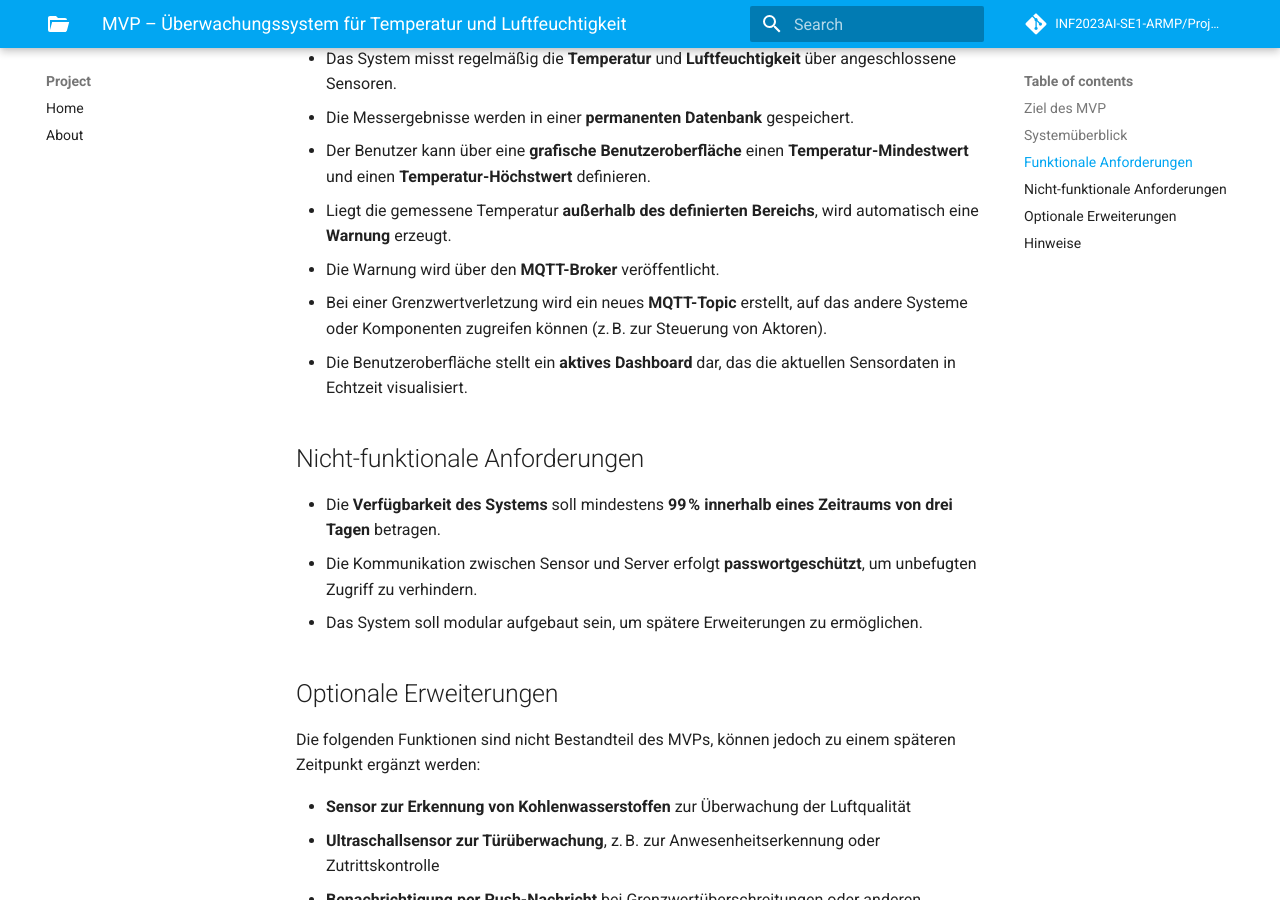
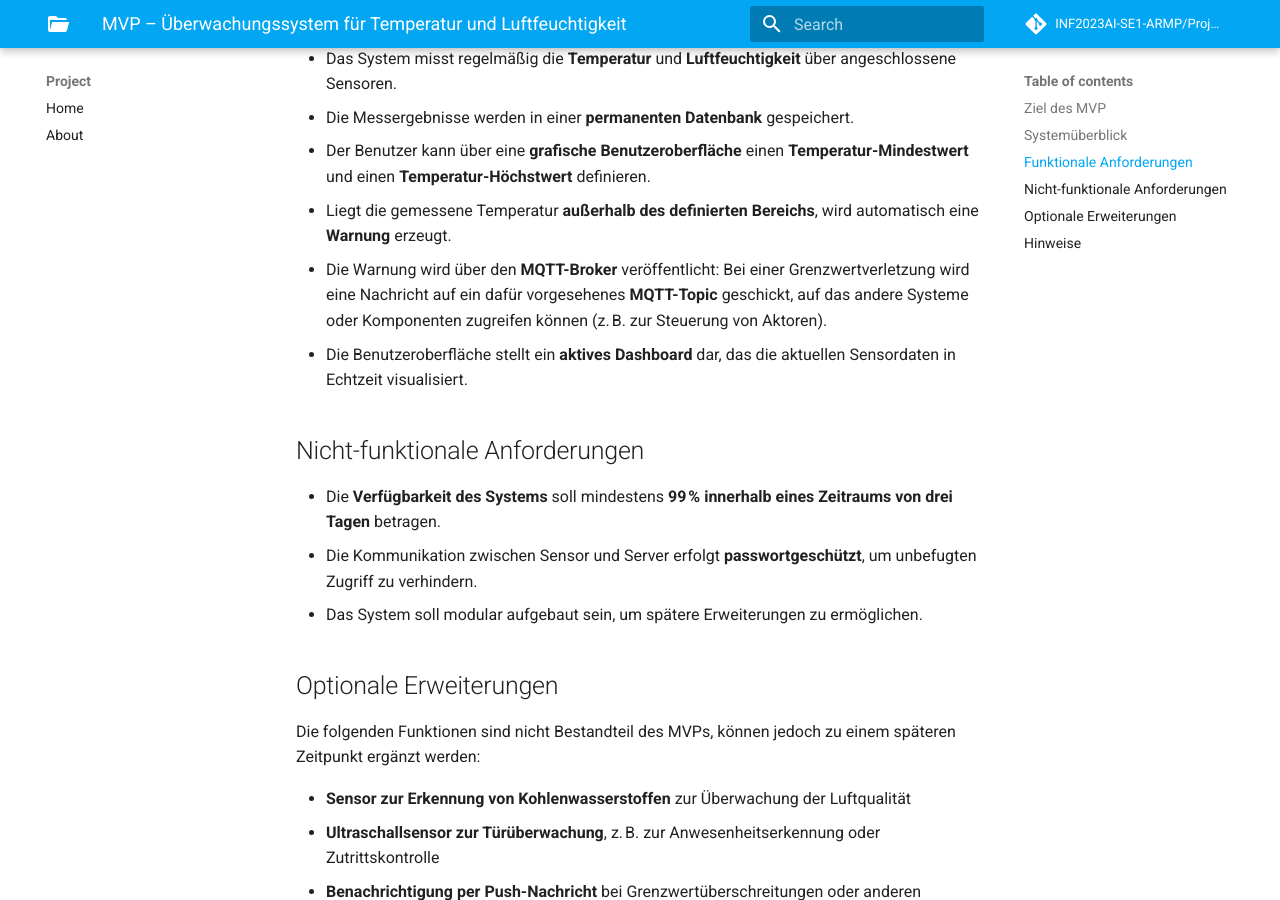
Before and after one commit to STORASENSE/storasense-platform, an MkDocs documentation site: the page built from docs/docs/MVP-Environment-Monitoring.md, in a window 1280 px wide and 900 px high, scrolled down 834 px. Built offline with MkDocs 1.6.1 and Material for MkDocs 9.7.7, drawn with Linux system fonts in a browser that asks for light colours; comment, search, counter and statistics services are not loaded.

Commit message:
Update MVP-Environment-Monitoring.md

```diff
--- a/docs/docs/MVP-Environment-Monitoring.md
+++ b/docs/docs/MVP-Environment-Monitoring.md
@@ -16,8 +16,7 @@ Die empfangenen Messwerte werden in einer permanenten Datenbank gespeichert und
 - Die Messergebnisse werden in einer **permanenten Datenbank** gespeichert.
 - Der Benutzer kann über eine **grafische Benutzeroberfläche** einen **Temperatur-Mindestwert** und einen **Temperatur-Höchstwert** definieren.
 - Liegt die gemessene Temperatur **außerhalb des definierten Bereichs**, wird automatisch eine **Warnung** erzeugt.
-- Die Warnung wird über den **MQTT-Broker** veröffentlicht.
-- Bei einer Grenzwertverletzung wird ein neues **MQTT-Topic** erstellt, auf das andere Systeme oder Komponenten zugreifen können (z. B. zur Steuerung von Aktoren).
+- Die Warnung wird über den **MQTT-Broker** veröffentlicht: Bei einer Grenzwertverletzung wird eine Nachricht auf ein dafür vorgesehenes **MQTT-Topic** geschickt, auf das andere Systeme oder Komponenten zugreifen können (z. B. zur Steuerung von Aktoren).
 - Die Benutzeroberfläche stellt ein **aktives Dashboard** dar, das die aktuellen Sensordaten in Echtzeit visualisiert.
 
 ## Nicht-funktionale Anforderungen
```
